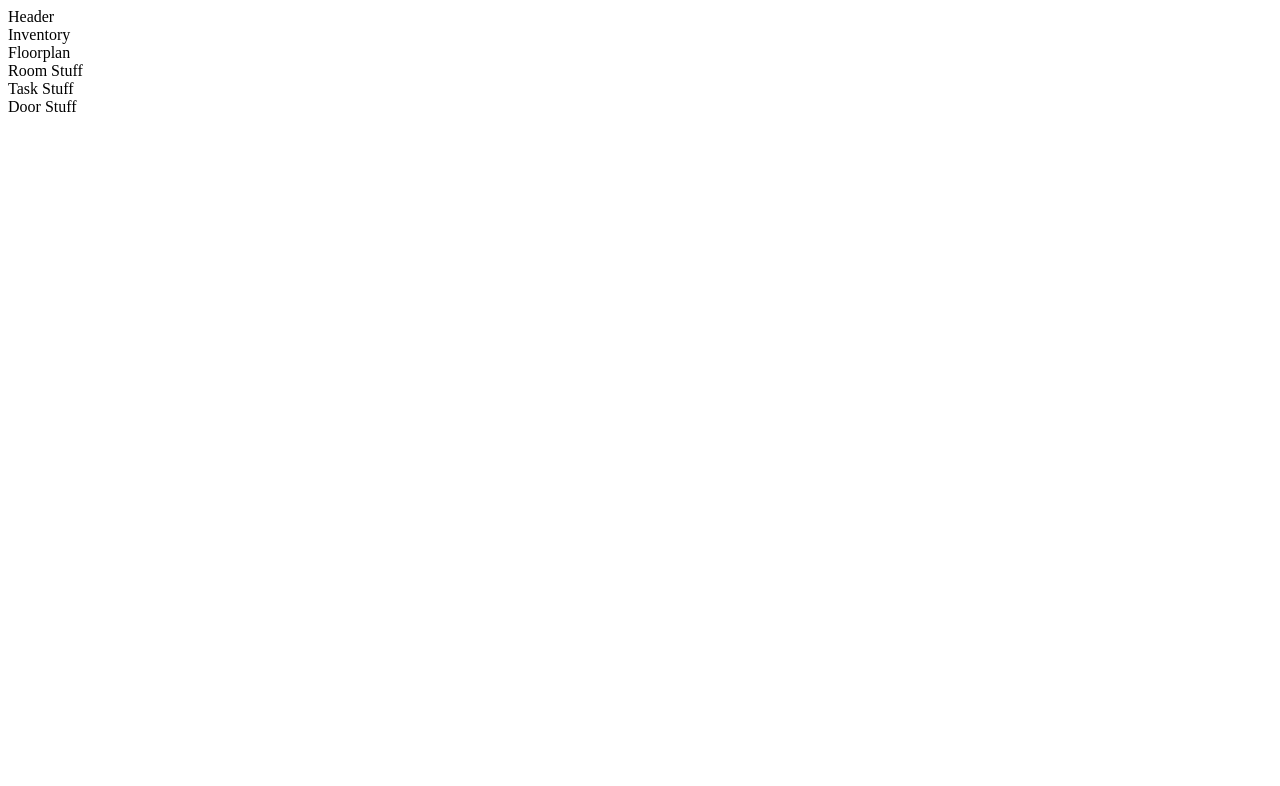
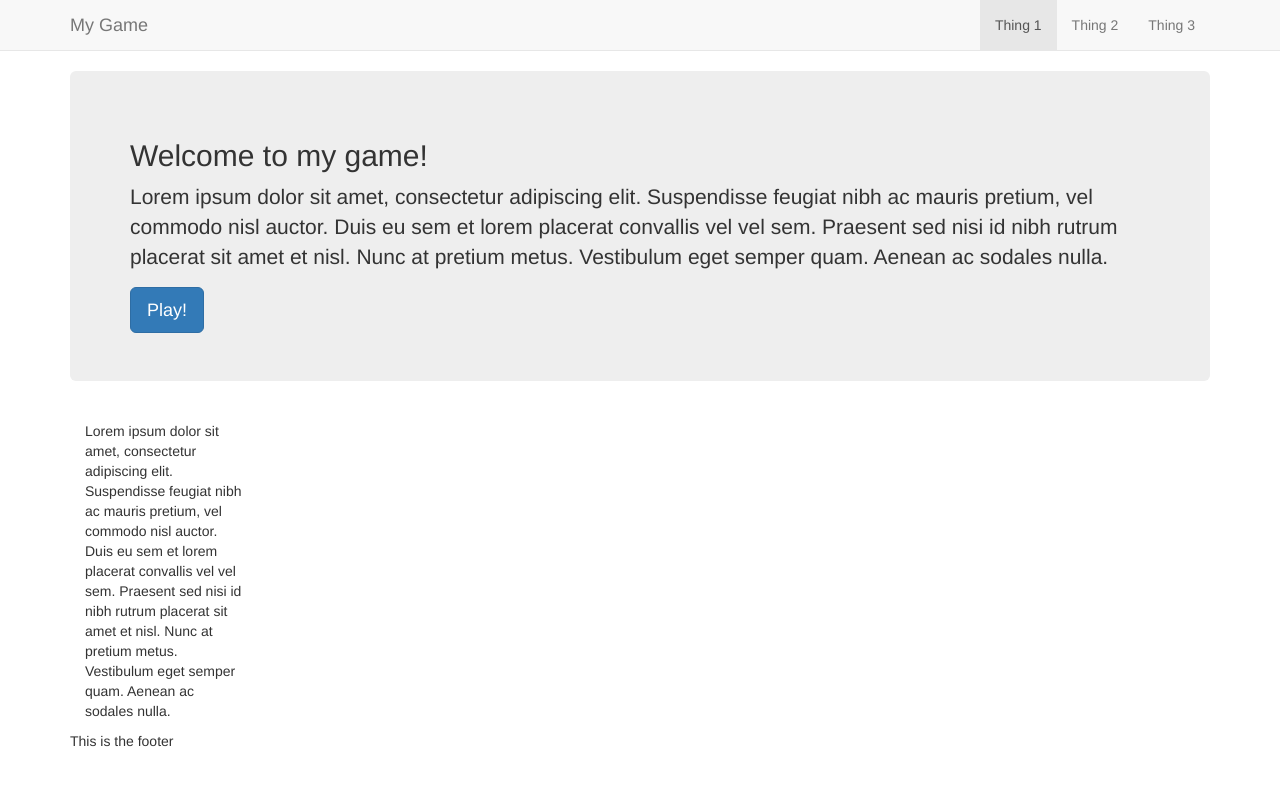
Before and after one commit to tobysmith568-university/AINT-151_Web_Game_Technologies, a plain HTML site: page Template HTML/BoxModelD.html in a window 1280 px wide. Drawn offline with Linux system fonts and the light colour scheme; files that its build step writes are made by us from their sources.

Commit message:
Added a blank header, jumbotron, and footer

```diff
--- a/Template HTML/BoxModelD.html
+++ b/Template HTML/BoxModelD.html
@@ -2,23 +2,61 @@
 <html>
   <head>
     <meta charset="UTF-8">
-    <title>Advanced CSS - Box Model D</title>
-    <link rel="stylesheet" href="BoxModelDStyle.css" />
+    <meta name="viewport" content="width=device-width, inisial-scale=1.0">
+    <link rel="stylesheet" href="css/bootstrap.min.css" />
+    <link rel="stylesheet" href="css/BoxModelDStyle.css" />
+    <title>My web Game</title>
   </head>
 
   <body>
+      <!--The navbar-->
+      <nav class="navbar navbar-default navbar-static-top" role="navigation">
+          <div class="container">
+              <div class="navbar-header">
+                  <!--The collapsed navbar button-->
+                  <button type="button" class="navbar-toggle" data-toggle="collapse" data-target="#bs-WDM-navbar-collapse-1">
+                      <span class="sr-only">Toggle navigation</span>
+                      <span class="icon-bar"></span>
+                      <span class="icon-bar"></span>
+                      <span class="icon-bar"></span>
+                  </button>
+                  <a class="navbar-brand" href="#">My Game</a>
+              </div>
+              <!--The navbar items-->
+              <div class="collapse navbar-collapse navbar-right" id="bs-WDM-navbar-collapse-1">
+                  <ul class="nav navbar-nav">
+                      <li class="active"><a href="#">Thing 1</a></li>
+                      <li><a href="#">Thing 2</a></li>
+                      <li><a href="#">Thing 3</a></li>
+                  </ul>
+              </div>
+          </div>
+      </nav>
 
-    <div id="container">
-      <div id="header">Header</div>
+      <!--The jumbotron-->
+      <div class="container">
+          <div class="jumbotron">
+              <h2>Welcome to my game!</h2>
+              <p>Lorem ipsum dolor sit amet, consectetur adipiscing elit. Suspendisse feugiat nibh ac mauris pretium, vel commodo nisl auctor. Duis eu sem et lorem placerat convallis vel vel sem. Praesent sed nisi id nibh rutrum placerat sit amet et nisl. Nunc at pretium metus. Vestibulum eget semper quam. Aenean ac sodales nulla.</p>
+              <a class="btn btn-primary btn-lg" role="button">Play!</a>
+          </div>
+      </div>
 
-      <div id="rightmenu">Inventory</div>
-      <div id="floorplan">Floorplan</div>
+      <!--The main content-->
+      <div class="container">
+          <div class="col-md-2">
+          </p>Lorem ipsum dolor sit amet, consectetur adipiscing elit. Suspendisse feugiat nibh ac mauris pretium, vel commodo nisl auctor. Duis eu sem et lorem placerat convallis vel vel sem. Praesent sed nisi id nibh rutrum placerat sit amet et nisl. Nunc at pretium metus. Vestibulum eget semper quam. Aenean ac sodales nulla.</p>
+          </div>
+      </div>
 
-      <div id="room">Room Stuff</div>
-      <div id="tasks">Task Stuff</div>
-      <div id="doors">Door Stuff</div>
+      <!--The footer-->
+      <footer>
+          <div class="container">
+              <p>This is the footer</p>
+          </div>
+      </footer>
 
-    </div>
-
+    <script src="js/jquery-3.1.1.min.js"></script>
+    <script src="js/bootstrap.min.js"></script>
   </body>
 </html>
```
